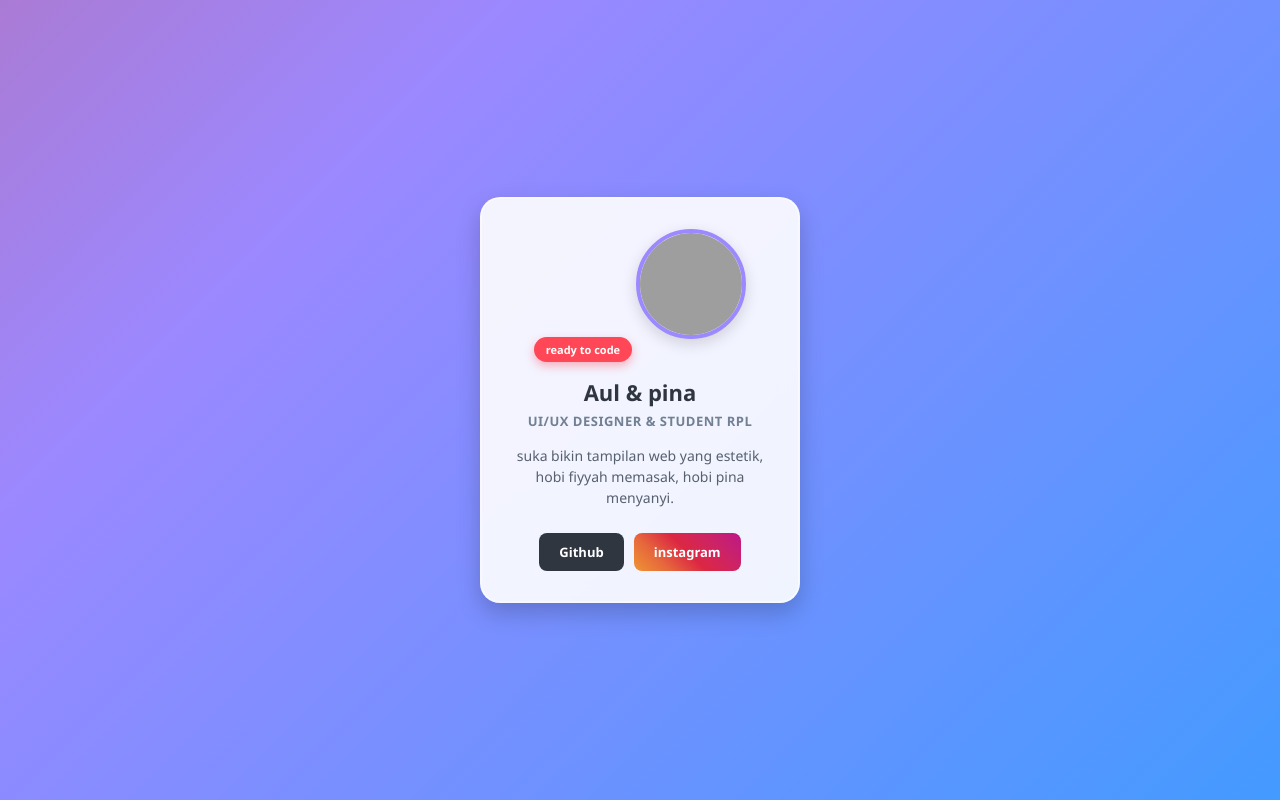
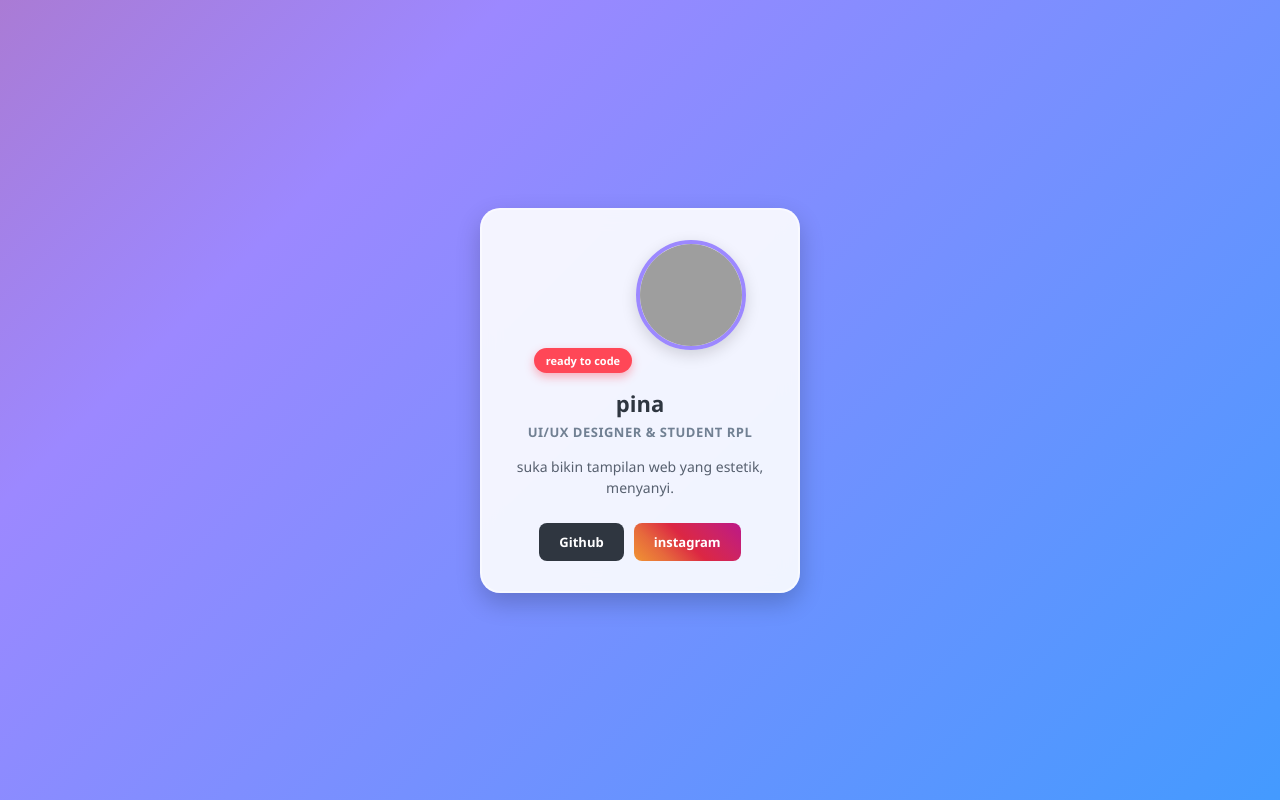
Before and after one commit to ailuaanip/kartu-profile-digital, a plain HTML site: page index.html in a window 1280 px wide. Drawn offline with Linux system fonts and the light colour scheme; grey boxes are pictures that could not be loaded.

Commit message:
Update name and bio in index.html
Removed 'Aul' from the name and simplified the bio.

```diff
--- a/index.html
+++ b/index.html
@@ -19,11 +19,11 @@
 alt="Foto Profil" class="profile-img">
 
 		<!-- Nama & Peran -->
-		<h1>Aul & pina</h1>
+		<h1> pina</h1>
 		<p class="role">UI/UX designer & student RPL</p>
 
 		<!-- Bio / Deskripsi singkat -->
-		<p class="bio">suka bikin tampilan web yang estetik, hobi fiyyah memasak, hobi pina menyanyi. </p>
+		<p class="bio">suka bikin tampilan web yang estetik, menyanyi. </p>
 
 		<!-- Tombol aksi / media sosial -->
 		<div class="social-links">
```
